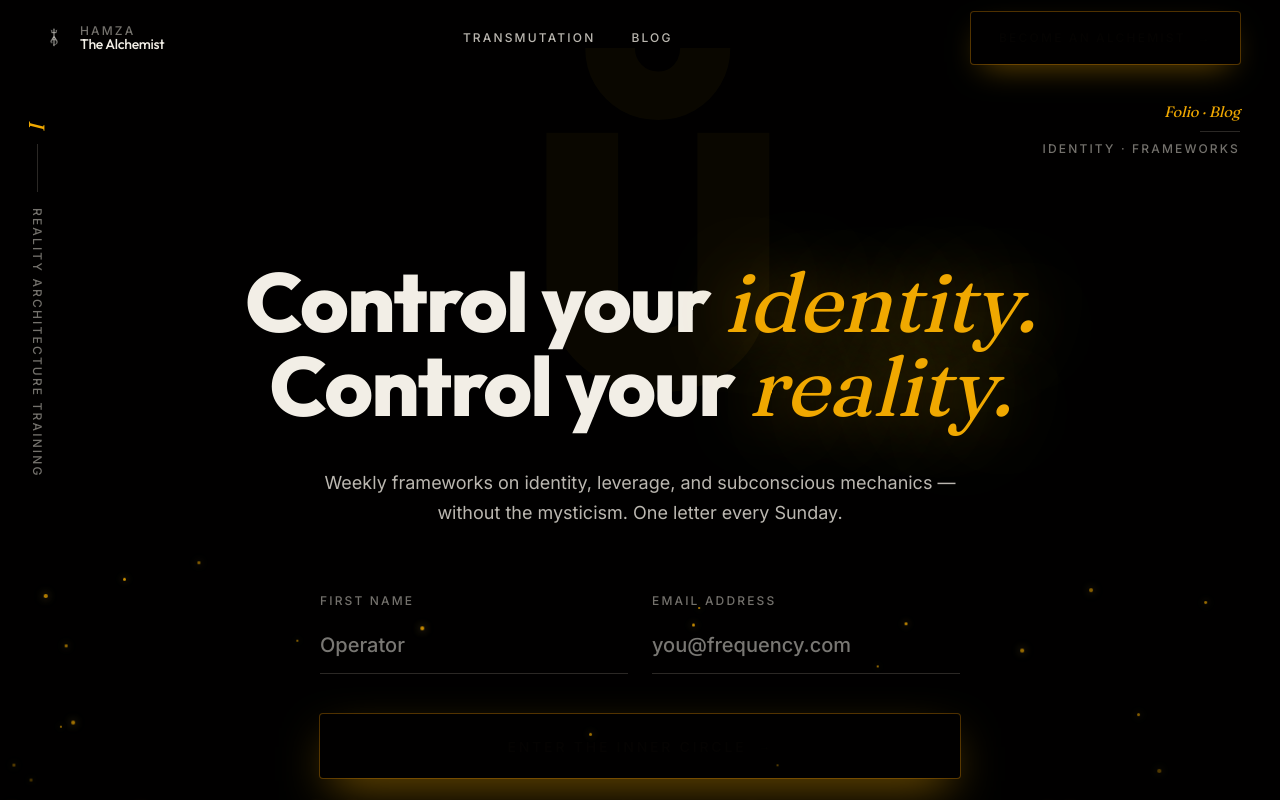
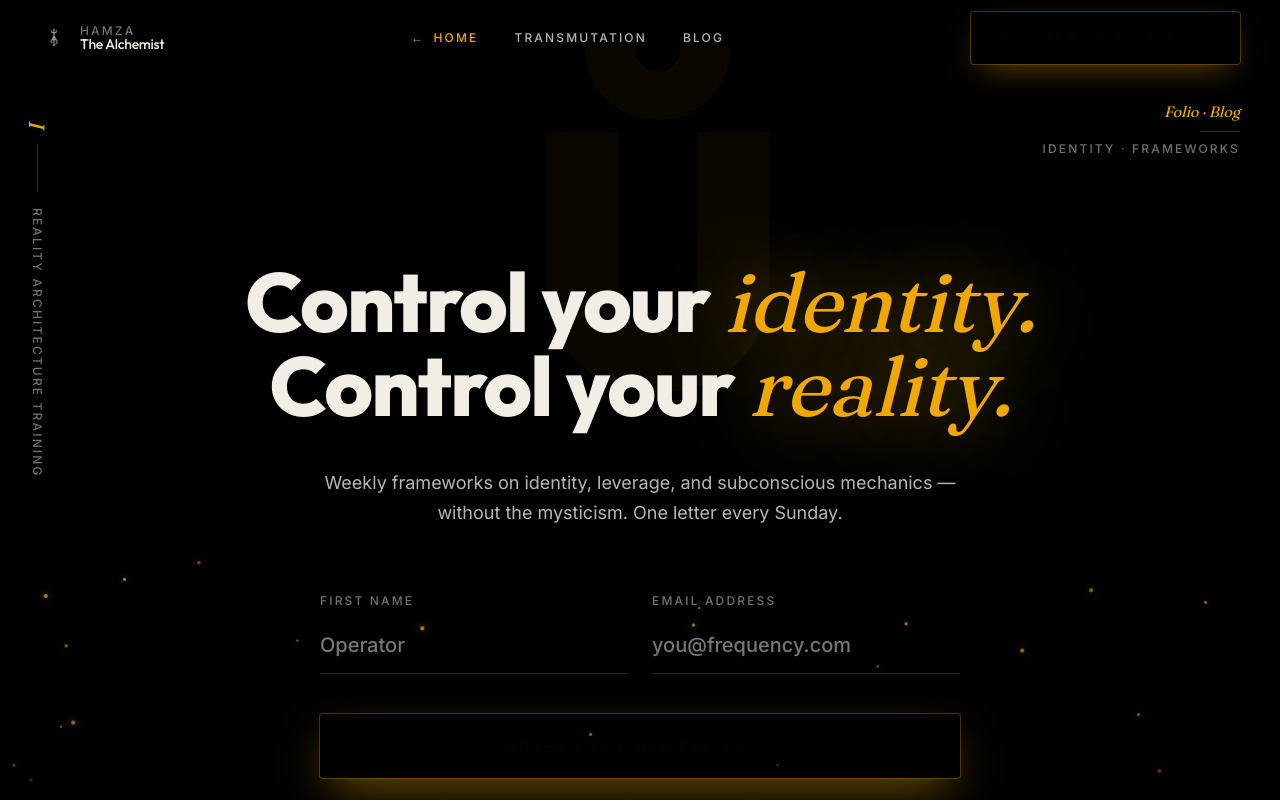
Before and after one commit to tayyibf555-prog/hamza-the-alchemist-website, a Next.js app: page /blog in a window 1280 px wide. Shown: the top 800 px of the page. Built offline with nearby package versions, Linux system fonts and the light colour scheme.

Commit message:
feat: nav — show '← Home' link on subpages (Transmutation, Blog, etc.)
Uses usePathname; when not on the homepage, a gold '← Home' link appears
first in the nav (desktop + mobile drawer) so visitors on the
Transmutation page can get back home from the nav bar.

```diff
--- a/app/components/Nav.tsx
+++ b/app/components/Nav.tsx
@@ -1,6 +1,7 @@
 "use client";
 
 import { useEffect, useState } from "react";
+import { usePathname } from "next/navigation";
 import { motion } from "framer-motion";
 import { TridentMark } from "./TridentMark";
 import { CTAButton } from "./CTAButton";
@@ -13,6 +14,9 @@ const links = [
 export function Nav() {
   const [scrolled, setScrolled] = useState(false);
   const [open, setOpen] = useState(false);
+  const pathname = usePathname();
+  // Show a "back home" link whenever we're on a subpage (Transmutation, Blog, etc.)
+  const showHome = pathname !== "/";
 
   useEffect(() => {
     const onScroll = () => setScrolled(window.scrollY > 24);
@@ -54,6 +58,15 @@ export function Nav() {
           </a>
 
           <nav className="hidden md:flex items-center gap-9">
+            {showHome && (
+              <a
+                href="/"
+                className="eyebrow text-[var(--color-gold)] hover:text-[var(--color-gold-soft)] transition-colors duration-200 inline-flex items-center gap-2"
+              >
+                <span aria-hidden>←</span>
+                Home
+              </a>
+            )}
             {links.map((l) => (
               <a
                 key={l.href}
@@ -93,6 +106,16 @@ export function Nav() {
             style={{ background: "var(--color-ink-deep)" }}
           >
             <div className="mx-auto max-w-[1320px] px-6 py-4 flex flex-col gap-1">
+              {showHome && (
+                <a
+                  href="/"
+                  onClick={() => setOpen(false)}
+                  className="eyebrow text-[var(--color-gold)] hover:text-[var(--color-gold-soft)] transition-colors flex items-center gap-2 min-h-[48px]"
+                >
+                  <span aria-hidden>←</span>
+                  Home
+                </a>
+              )}
               {links.map((l) => (
                 <a
                   key={l.href}
```
